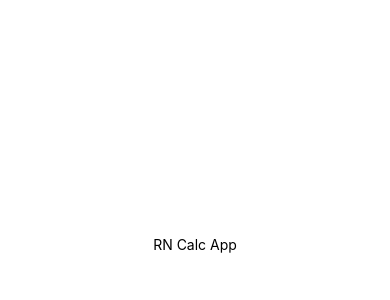
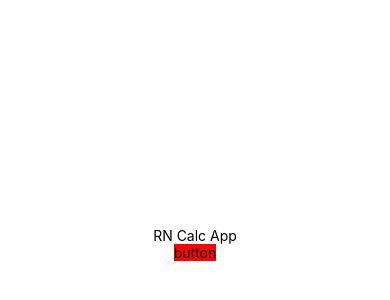
Before and after one commit to anjigu/react_native_calc, a React Native app: screen / in a window 390 px wide. Shown: the part 178-478 px from the top of the page. Built offline with nearby package versions, Linux system fonts and the light colour scheme.

Commit message:
버튼 컴포넌트 작업중

```diff
--- a/package.json
+++ b/package.json
@@ -11,6 +11,7 @@
   "dependencies": {
     "expo": "~47.0.12",
     "expo-status-bar": "~1.4.2",
+    "prop-types": "^15.8.1",
     "react": "18.1.0",
     "react-native": "0.70.5"
   },
--- a/src/App.js
+++ b/src/App.js
@@ -1,10 +1,17 @@
 import { StatusBar } from 'expo-status-bar';
 import { StyleSheet, Text, View } from 'react-native';
+import Button from './components/Button';
 
 export default function App() {
   return (
     <View style={styles.container}>
       <Text stlye={styles.text}>RN Calc App</Text>
+      <Button
+      title="button"
+      color={'red'}
+      onPress={()=>console.log('click')}
+      />
+      <Button />
       <StatusBar style="auto" />
     </View>
   );
@@ -18,7 +25,7 @@ const styles = StyleSheet.create({
     justifyContent: 'center',
   },
   text: {
-    fontSize: 30,
+    fontSize: 100,
     fontWeight: '700',
     color: 'green'
   },
--- /dev/null
+++ b/src/components/Button.js
@@ -0,0 +1,22 @@
+import { Text, Pressable } from 'react-native';
+import PropTypes from 'prop-types';
+
+const Button = ({ title }) => {
+    return (
+        <Pressable
+        style={({ pressed }) => [
+            { backgroundColor: 'red' },
+            pressed && { backgroundColor: 'orange', opacity: 0.3 },
+          ]}
+        >
+        <Text>{title}</Text>
+        </Pressable>
+    );
+};
+
+Button.propTypes = {
+    title: PropTypes.string.isRequired,
+}
+
+
+export default Button;
```
Also changed, not shown: 1 other file (tests, documents, lock files or other folders).
